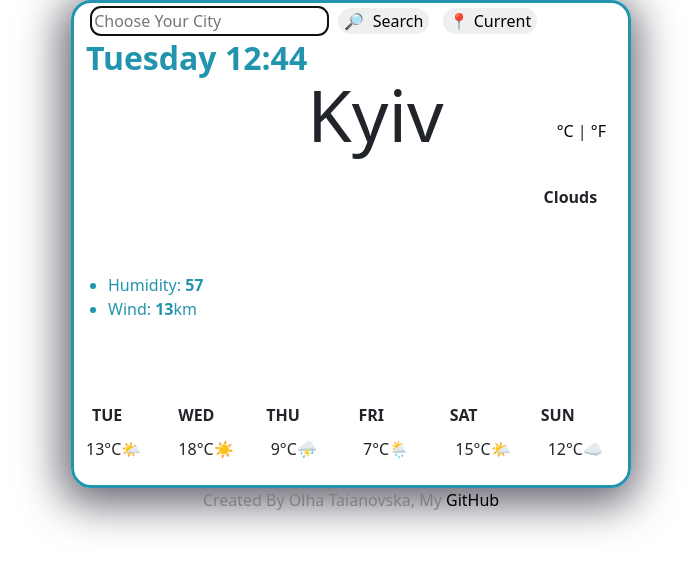
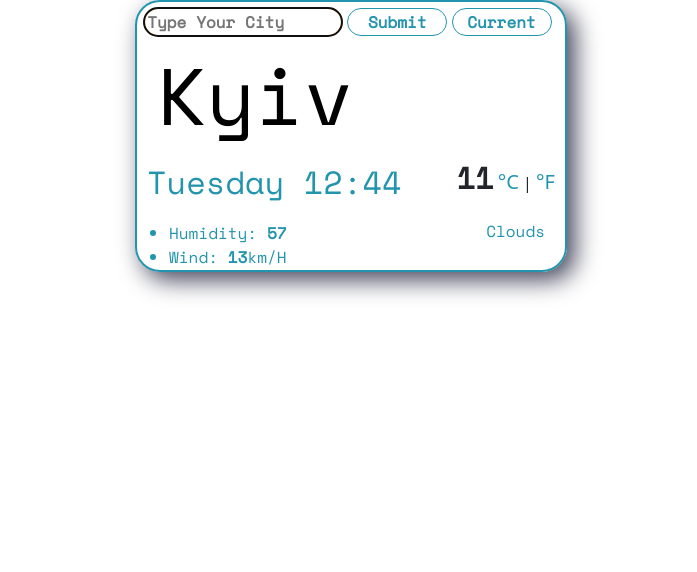
Before and after one commit to pimppilambo/my-weather-app, a plain HTML site: page index.html in a window 1280 px wide. Shown: the whole page, without its empty margins (289-986 px from the left). Drawn offline with nearby package versions, Linux system fonts and the light colour scheme.

Commit message:
some changes

```diff
--- a/app.js
+++ b/app.js
@@ -1,6 +1,6 @@
 let now = new Date();
 
-let did = document.querySelector("#lolly");
+let did = document.querySelector("#day");
 
 let hours = now.getHours();
 if (hours < 10) {
@@ -25,11 +25,11 @@ did.innerHTML = `${day} ${hours}:${minutes}`;
 
 function submitMe(event) {
   event.preventDefault();
-  let city = document.querySelector("h1#cities");
+  let city = document.querySelector("#city");
   let input = document.querySelector("#search-city");
   city.innerHTML = `${input.value}`;
-  if (city.innerHTML.length > 7) {
-    city.style.fontSize = "55px";
+  if (city.innerHTML.length > 8) {
+    city.style.fontSize = "51px";
   }
 }
 let form = document.querySelector("#search-form");
@@ -40,16 +40,16 @@ changeMyCel.addEventListener("click", showMyCel);
 
 function showMyCel(event) {
   event.preventDefault();
-  let myCel = document.querySelector(".temperature");
+  let myCel = document.querySelector("#temp");
   myCel.innerHTML = 58;
 }
 
-let changeMyTemp = document.querySelector("#temp");
+let changeMyTemp = document.querySelector("#tempp");
 changeMyTemp.addEventListener("click", showMyTemp);
 
 function showMyTemp(event) {
   event.preventDefault();
-  let myTemp = document.querySelector(".temperature");
+  let myTemp = document.querySelector("#temp");
   myTemp.innerHTML = 11;
 }
 
@@ -68,8 +68,8 @@ let searchForm = document.querySelector("#search-form");
 searchForm.addEventListener("submit", search);
 
 function displayWeather(response) {
-  document.querySelector("h1#cities").innerHTML = response.data.name;
-  document.querySelector("h2#temp").innerHTML = Math.round(
+  document.querySelector("#city").innerHTML = response.data.name;
+  document.querySelector("#temp").innerHTML = Math.round(
     response.data.main.temp
   );
   document.querySelector("#hum").innerHTML = Math.round(
@@ -78,7 +78,8 @@ function displayWeather(response) {
   document.querySelector("#wind").innerHTML = Math.round(
     response.data.wind.speed
   );
-  document.querySelector(".kk").innerHTML = response.data.weather[0].main;
+  document.querySelector("#description").innerHTML =
+    response.data.weather[0].main;
 }
 
 function showMyPosition(position) {
@@ -92,5 +93,5 @@ function getCurrentPosition() {
   navigator.geolocation.getCurrentPosition(showMyPosition);
 }
 
-let button = document.querySelector("#mylook");
+let button = document.querySelector("#location");
 button.addEventListener("click", getCurrentPosition);
--- a/index.html
+++ b/index.html
@@ -4,81 +4,53 @@
     <meta charset="UTF-8" />
     <meta http-equiv="X-UA-Compatible" content="IE=edge" />
     <meta name="viewport" content="width=device-width, initial-scale=1.0" />
-    <script src="https://unpkg.com/axios/dist/axios.min.js"></script>
+    <title>Weather App</title>
+    <link rel="preconnect" href="https://fonts.googleapis.com" />
+    <link rel="preconnect" href="https://fonts.gstatic.com" crossorigin />
     <link
-      href="https://cdn.jsdelivr.net/npm/bootstrap@5.1.3/dist/css/bootstrap.min.css"
+      href="https://fonts.googleapis.com/css2?family=Space+Mono&display=swap"
       rel="stylesheet"
-      integrity="sha384-1BmE4kWBq78iYhFldvKuhfTAU6auU8tT94WrHftjDbrCEXSU1oBoqyl2QvZ6jIW3"
+    />
+    <link rel="stylesheet" href="style.css" />
+    <link
+      href="https://cdn.jsdelivr.net/npm/bootstrap@5.2.0-beta1/dist/css/bootstrap.min.css"
+      rel="stylesheet"
+      integrity="sha384-0evHe/X+R7YkIZDRvuzKMRqM+OrBnVFBL6DOitfPri4tjfHxaWutUpFmBp4vmVor"
       crossorigin="anonymous"
     />
-    <link rel="stylesheet" href="style.css" />
-
-    <title>Weather</title>
+    <script src="https://unpkg.com/axios/dist/axios.min.js"></script>
   </head>
-  <body>
-    <div class="container">
-      <form id="search-form" class="appw">
+  <body id="weather-app-border">
+    <div id="container">
+      <form id="search-form">
         <label for="city"></label>
         <input
+          type="text"
+          placeholder="Type Your City"
           id="search-city"
-          class="choose"
-          type="text"
-          placeholder="Choose Your City"
           autocomplete="off"
           autofocus="on"
         />
-        <input class="press" id="mybutton" type="submit" value="🔎  Search" />
-        <input class="press2" type="button" value="📍 Current" id="mylook" />
+
+        <input type="button" value="Submit" id="button" />
+        <input type="button" value="Current" id="location" />
       </form>
+      <h1 id="city">Kyiv</h1>
 
-      <h1 class="city" id="cities">Kyiv</h1>
-
-      <h2 class="temperature" id="temp"></h2>
-      <span
-        ><a id="tempp" href="#">°C</a> | <a id="celsius" href="#">°F</a></span
+      <span>
+        <strong id="temp">11</strong> <a id="tempp" href="#">°C</a> |
+        <a id="celsius" href="#">°F</a></span
       >
-
-      <h2 class="day" id="lolly">Monday 12:00</h2>
-      <div class="kk">Clouds</div>
-
-      <br />
-      <br />
-      <br />
-      <br />
-      <br />
-      <br />
-      <div class="lol">
+      <h2 class="day" id="day">Monday 12:00</h2>
+      <p class="description">Clouds</p>
+      <div class="view">
         <ul>
           <!-- <li>Precipitation: <strong id="pre">40</strong>%</li> -->
           <li>Humidity: <strong id="hum">57</strong></li>
-          <li>Wind: <strong id="wind">13</strong>km</li>
+          <li>Wind: <strong id="wind">13</strong>km/H</li>
         </ul>
-      </div>
-      <div class="row" id="days">
-        <div class="col-1 lk" id="ki">TUE</div>
-        <div class="col-1 lk1">WED</div>
-        <div class="col-1 lk2">THU</div>
-        <div class="col-1 lk3">FRI</div>
-        <div class="col-1 lk4">SAT</div>
-        <div class="col-1 lk5">SUN</div>
-      </div>
-      <div class="row row2">
-        <div class="col-2 kl">13°C🌤</div>
-        <div class="col-2 kl1">18°C☀️</div>
-        <div class="col-2 kl2">9°C⛈</div>
-        <div class="col-2 kl3">7°C🌦</div>
-        <div class="col-2 kl4">15°C🌤</div>
-        <div class="col-2 kl5">12°C☁️</div>
       </div>
     </div>
     <script src="app.js"></script>
-    <script
-      src="https://kit.fontawesome.com/f8077e9bab.js"
-      crossorigin="anonymous"
-    ></script>
   </body>
-  <p id="git">
-    Created By Olha Taianovska, My
-    <a href="https://github.com/pimppilambo/my-weather-app">GitHub</a>
-  </p>
 </html>
--- a/style.css
+++ b/style.css
@@ -1,139 +1,91 @@
-.container {
-  border: 3px solid rgb(35, 148, 173);
-  border-radius: 20px;
+#weather-app-border {
+  border: 2px solid rgb(35, 148, 173);
+  border-radius: 25px;
   display: block;
   margin: 0 auto;
-  height: 30.5rem;
-  max-width: 35rem;
-  box-shadow: -2px 8px 43px 8px rgba(100, 100, 111, 1);
+  width: 27rem;
+  height: 17rem;
+  box-shadow: 8px 8px 24px 0px rgba(66, 68, 90, 1);
 }
 
-.choose {
-  display: inline-block;
-  border: 2px solid orange;
-  border-radius: 10px;
+#city {
+  color: black;
+  font-size: 5rem;
+  margin-top: 10px;
+  margin-left: 20px;
+  display: block;
+  text-decoration: none;
+  font-family: "Space Mono", monospace;
 }
 
-.press,
-.press2 {
-  display: inline-block;
-  border: 5px solid white;
+#search-city {
+  border: 2px solid orange;
   border-radius: 20px;
+  margin-top: 5px;
+  margin-left: 2px;
+  width: 200px;
+  font-family: "Space Mono", monospace;
 }
 
-.press:active,
-.press2:active {
+#button,
+#location {
+  border: 1px solid rgb(35, 148, 173);
+  border-radius: 20px;
+  color: rgb(35, 148, 173);
+  background-color: white;
+  width: 100px;
+  font-family: "Space Mono", monospace;
+}
+
+#button:hover {
+  color: white;
+  background-color: rgb(35, 148, 173);
+}
+
+#location:hover {
+  color: white;
+  background-color: rgb(35, 148, 173);
+}
+
+input {
+  font-weight: bold;
+}
+span {
+  float: right;
+  text-decoration: none;
+  margin-right: 10px;
+  margin-top: 4px;
+}
+
+#temp {
+  font-size: 30px;
+  font-family: "Space Mono", monospace;
+}
+
+#tempp,
+#celsius {
+  text-decoration: none;
+  font-size: 20px;
   color: rgb(35, 148, 173);
 }
 
-h1.city {
-  display: inline-block;
-  text-decoration: none;
-  font-size: 72px;
-  opacity: rgba(0, 0, 0, 2);
-  margin-top: 2rem;
-  margin-right: 50px;
-  position: relative;
-  padding-right: 50px;
-  padding-bottom: 20px;
-}
-h2.temperature {
-  display: inline-block;
-  text-decoration: none;
-  /* margin-left: 13rem; */
-  font-size: 1.3rem;
-  color: rgba(0, 0, 0, 2);
-  float: right;
-  margin-top: 5rem;
+#day {
+  font-family: "Space Mono", monospace;
   margin-left: 10px;
+  margin-top: 20px;
+  color: rgb(35, 148, 173);
 }
 
-span {
-  text-decoration: none;
+.description {
+  font-family: "Space Mono", monospace;
   float: right;
-  margin-top: 80px;
+  margin-top: 10px;
+  margin-right: 20px;
+  color: rgb(35, 148, 173);
 }
 
-h2.celsius {
-  display: block;
-  text-decoration: none;
-  /* margin-left: 13rem; */
-  font-size: 1rem;
-  color: rgba(0, 0, 0, 2);
-  /* float: right; */
-  margin-top: 5rem;
-  position: relative;
+.view {
+  font-family: "Space Mono", monospace;
+  margin-top: 20px;
+  color: rgb(35, 148, 173);
 }
-
-a {
-  text-decoration: none;
-  color: black;
-}
-
-div.lol {
-  display: inline-block;
-  color: rgb(35, 148, 173);
-  float: left;
-  margin-left: -10px;
-  position: relative;
-  margin-top: 20px;
-}
-
-h2.day {
-  display: block;
-  text-decoration: none;
-  color: rgb(35, 148, 173);
-  font-weight: bold;
-  float: left;
-  /* padding-top: 30px; */
-  /* padding-left: 10px; */
-}
-
-div.kk {
-  display: block;
-  position: relative;
-  margin-left: 28.6rem;
-  margin-bottom: -6.25rem;
-  font-size: 16px;
-  font-weight: bold;
-}
-div.row {
-  margin-top: 150px;
-  flex-wrap: wrap;
-}
-
-div.lk {
-  margin-left: 6px;
-  margin-right: 40px;
-  font-weight: bold;
-}
-div.lk1 {
-  margin-right: 42px;
-  font-weight: bold;
-}
-div.lk2 {
-  margin-right: 46px;
-  font-weight: bold;
-}
-div.lk3 {
-  margin-right: 45px;
-  font-weight: bold;
-}
-div.lk4 {
-  margin-right: 45px;
-  font-weight: bold;
-}
-div.lk5 {
-  margin-right: 43px;
-  font-weight: bold;
-}
-
-div.row2 {
-  margin-top: 10px;
-}
-
-#git {
-  text-align: center;
-  margin: 0 auto;
-  color: grey;
-}
```
